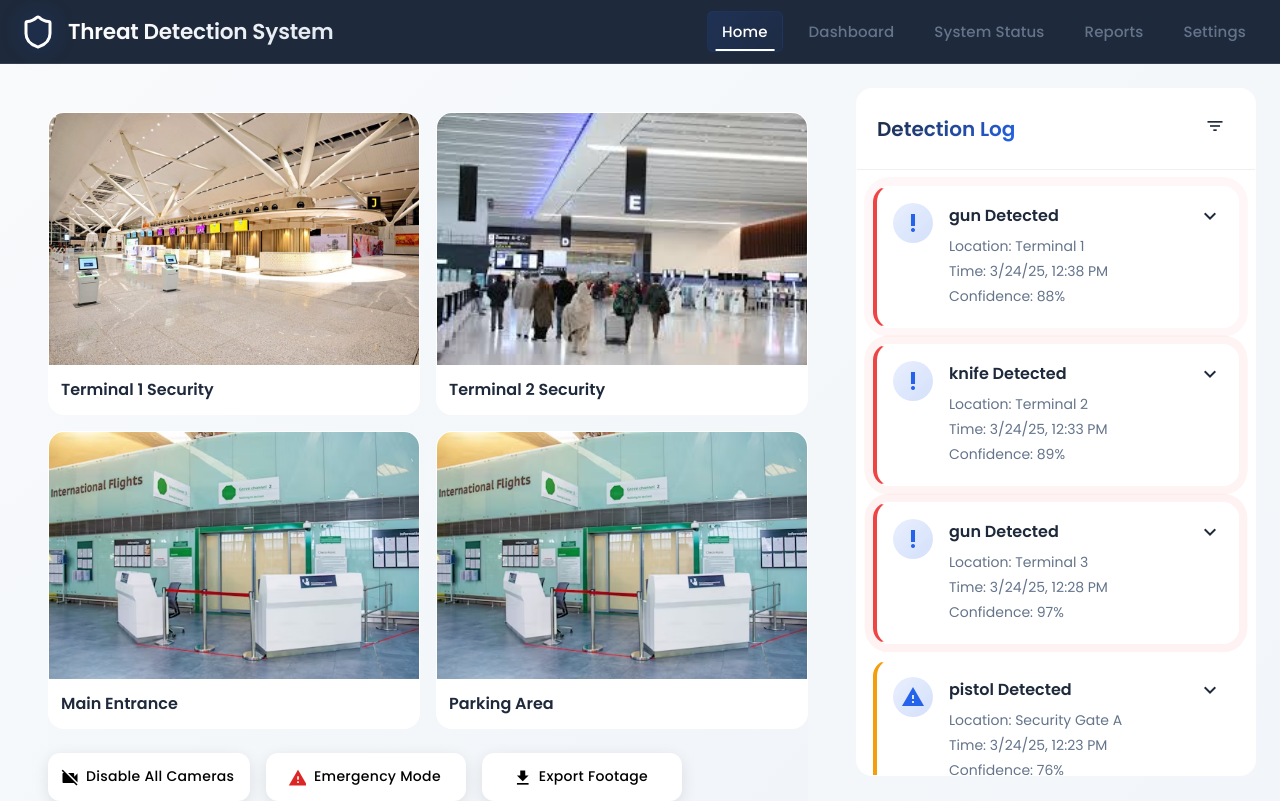
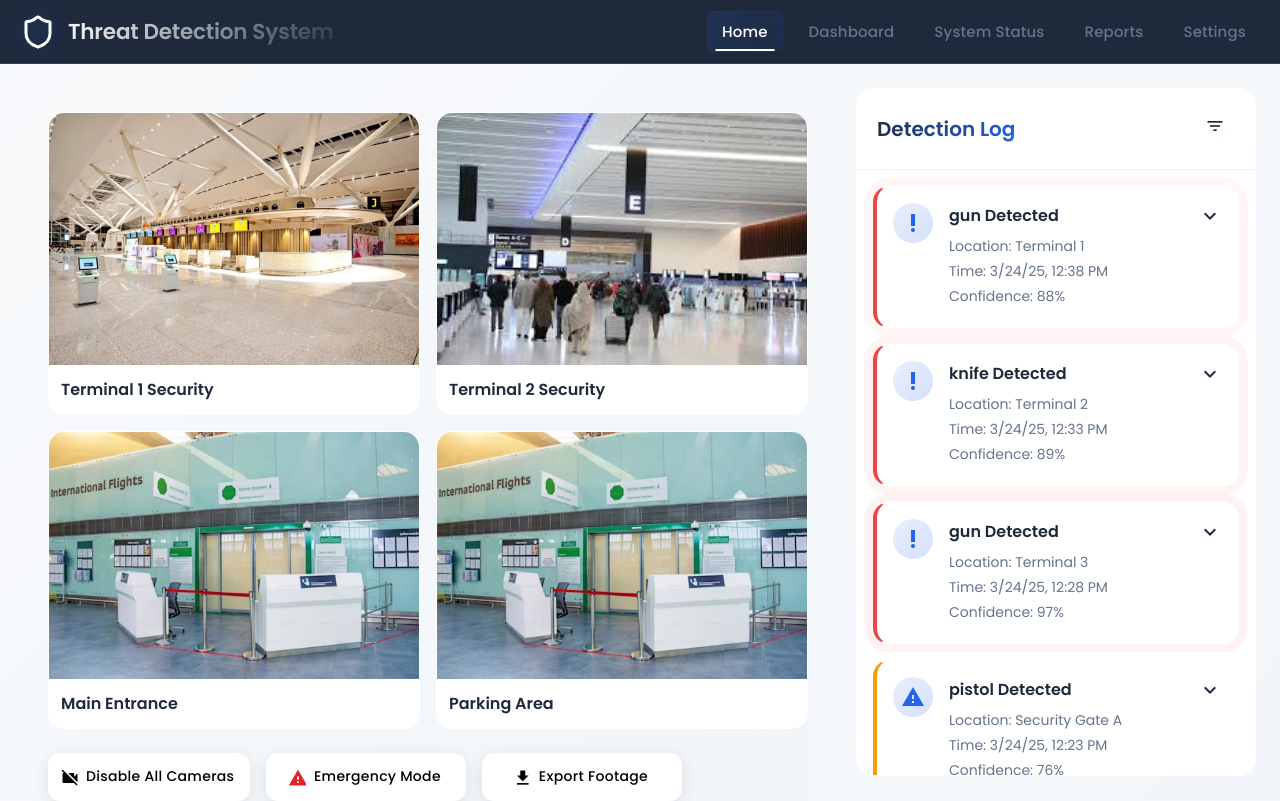
Before and after one commit to aryan-dani/Threat_Detection_System, an Angular app: page /dashboard in a window 1280 px wide. Shown: the top 801 px of the page. Built offline with nearby package versions, Linux system fonts and the light colour scheme.

Commit message:
Update SharedModule to include MatProgressSpinnerModule and modify header title background gradient

```diff
--- a/src/app/shared/shared.module.ts
+++ b/src/app/shared/shared.module.ts
@@ -5,6 +5,7 @@ import { RouterModule } from '@angular/router';
 import { HttpClientModule } from '@angular/common/http';
 import { MatButtonModule } from '@angular/material/button';
 import { MatIconModule } from '@angular/material/icon';
+import { MatProgressSpinnerModule } from '@angular/material/progress-spinner';
 
 import { LoadingIndicatorComponent } from './components/loading-indicator/loading-indicator.component';
 
@@ -19,7 +20,8 @@ import { LoadingIndicatorComponent } from './components/loading-indicator/loadin
     RouterModule,
     HttpClientModule,
     MatButtonModule,
-    MatIconModule
+    MatIconModule,
+    MatProgressSpinnerModule
   ],
   exports: [
     CommonModule,
@@ -29,6 +31,7 @@ import { LoadingIndicatorComponent } from './components/loading-indicator/loadin
     HttpClientModule,
     MatButtonModule,
     MatIconModule,
+    MatProgressSpinnerModule,
     LoadingIndicatorComponent
   ]
 })
--- a/src/app/styling/component/header.component.scss
+++ b/src/app/styling/component/header.component.scss
@@ -84,7 +84,7 @@
     &__title {
         font-size: 1.35rem;
         font-weight: 600;
-        background: linear-gradient(135deg, #fff, #e2e8f0);
+        background: linear-gradient(135deg, #fff, #283749);
         -webkit-background-clip: text;
         background-clip: text;
         -webkit-text-fill-color: transparent;
```
